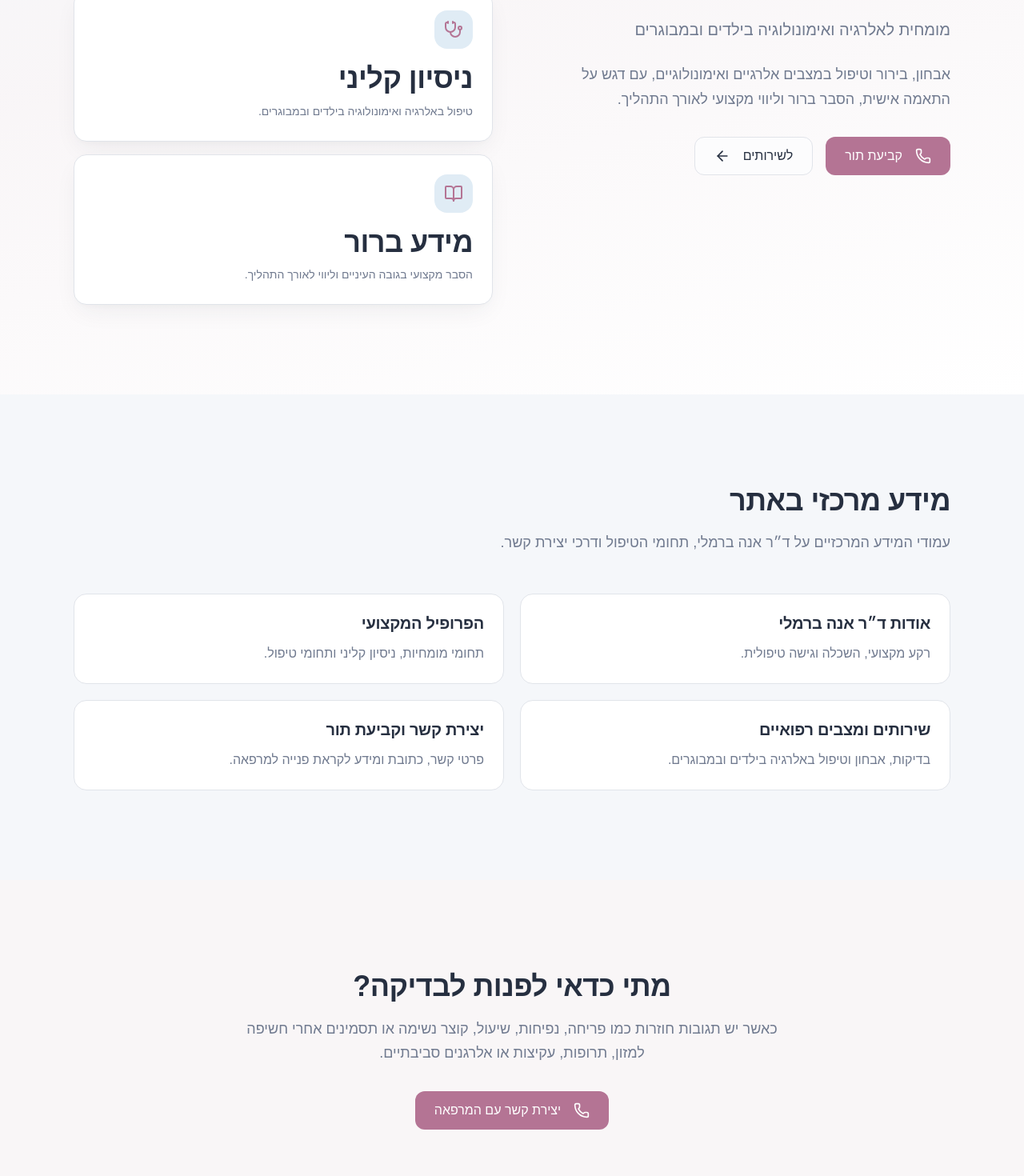
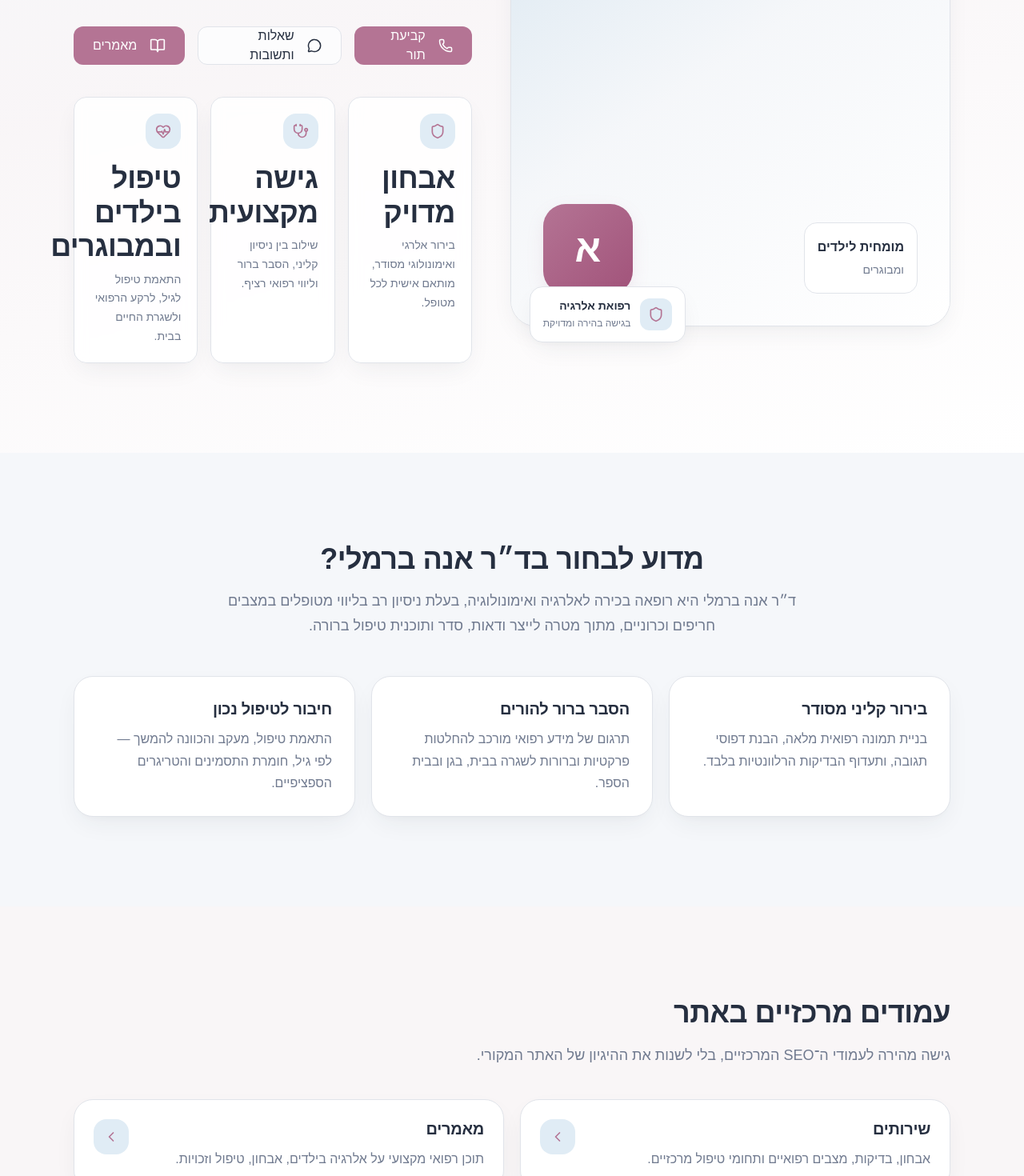
Before and after one commit to shybarm/ihaveallergy-seo, a Next.js app: page / in a window 1280 px wide. Shown: the part 400-1870 px from the top of the page at 80% size. Built offline with nearby package versions, Linux system fonts and the light colour scheme.

Commit message:
Update page.tsx

```diff
--- a/app/page.tsx
+++ b/app/page.tsx
@@ -1,6 +1,14 @@
 import type { Metadata } from "next";
 import Link from "next/link";
-import { Phone, ArrowLeft, Shield, BookOpen, Stethoscope } from "lucide-react";
+import {
+  Phone,
+  MessageCircle,
+  BookOpen,
+  Shield,
+  Stethoscope,
+  ChevronLeft,
+  HeartPulse,
+} from "lucide-react";
 import { Button } from "@/components/ui/button";
 
 export const metadata: Metadata = {
@@ -10,67 +18,127 @@ export const metadata: Metadata = {
   alternates: {
     canonical: "https://ihaveallergy.com/",
   },
+  openGraph: {
+    type: "website",
+    url: "https://ihaveallergy.com/",
+    title: "ד״ר אנה ברמלי | מומחית לאלרגיה ואימונולוגיה",
+    description:
+      "אבחון, בירור וטיפול באלרגיה ואימונולוגיה בילדים ובמבוגרים.",
+    locale: "he_IL",
+    images: [
+      {
+        url: "https://ihaveallergy.com/og-logo.png",
+      },
+    ],
+  },
+  twitter: {
+    card: "summary_large_image",
+    title: "ד״ר אנה ברמלי | מומחית לאלרגיה ואימונולוגיה",
+    description:
+      "אבחון, בירור וטיפול באלרגיה ואימונולוגיה בילדים ובמבוגרים.",
+    images: ["https://ihaveallergy.com/og-logo.png"],
+  },
 };
-
-const quickLinks = [
-  {
-    href: "/about",
-    title: "אודות ד״ר אנה ברמלי",
-    description: "רקע מקצועי, השכלה וגישה טיפולית.",
-  },
-  {
-    href: "/dr-anna-brameli",
-    title: "הפרופיל המקצועי",
-    description: "תחומי מומחיות, ניסיון קליני ותחומי טיפול.",
-  },
-  {
-    href: "/services",
-    title: "שירותים ומצבים רפואיים",
-    description: "בדיקות, אבחון וטיפול באלרגיה בילדים ובמבוגרים.",
-  },
-  {
-    href: "/contact",
-    title: "יצירת קשר וקביעת תור",
-    description: "פרטי קשר, כתובת ומידע לקראת פנייה למרפאה.",
-  },
-];
 
 const trustItems = [
   {
     icon: Shield,
     title: "אבחון מדויק",
-    description: "בירור מסודר ומותאם אישית לכל מטופל.",
+    description: "בירור אלרגי ואימונולוגי מסודר, מותאם אישית לכל מטופל.",
   },
   {
     icon: Stethoscope,
-    title: "ניסיון קליני",
-    description: "טיפול באלרגיה ואימונולוגיה בילדים ובמבוגרים.",
+    title: "גישה מקצועית",
+    description: "שילוב בין ניסיון קליני, הסבר ברור וליווי רפואי רציף.",
   },
   {
-    icon: BookOpen,
-    title: "מידע ברור",
-    description: "הסבר מקצועי בגובה העיניים וליווי לאורך התהליך.",
+    icon: HeartPulse,
+    title: "טיפול בילדים ובמבוגרים",
+    description: "התאמת טיפול לגיל, לרקע הרפואי ולשגרת החיים בבית.",
+  },
+];
+
+const quickLinks = [
+  {
+    href: "/services",
+    title: "שירותים",
+    description: "אבחון, בדיקות, מצבים רפואיים ותחומי טיפול מרכזיים.",
+  },
+  {
+    href: "/blog",
+    title: "מאמרים",
+    description: "תוכן רפואי מקצועי על אלרגיה בילדים, אבחון, טיפול וזכויות.",
+  },
+  {
+    href: "/faq",
+    title: "שאלות ותשובות",
+    description: "תשובות קצרות וברורות לשאלות הנפוצות ביותר של הורים.",
+  },
+  {
+    href: "/contact",
+    title: "יצירת קשר",
+    description: "קביעת תור, פרטי התקשרות ומידע לקראת פנייה למרפאה.",
   },
 ];
 
 export default function HomePage() {
   return (
     <>
-      <section className="gradient-hero py-20 md:py-28">
+      <section className="gradient-hero py-16 md:py-24 lg:py-28">
         <div className="container-medical">
-          <div className="grid items-center gap-12 lg:grid-cols-2">
-            <div className="max-w-3xl">
+          <div className="grid items-center gap-12 lg:grid-cols-[1.05fr_0.95fr]">
+            <div className="order-2 lg:order-1">
+              <div className="relative mx-auto max-w-md lg:max-w-none">
+                <div className="shadow-medical overflow-hidden rounded-[2rem] border border-border/60 bg-card">
+                  <div className="aspect-[4/4.2] bg-[linear-gradient(145deg,hsl(205_45%_90%)_0%,hsl(215_30%_97%)_45%,hsl(0_0%_100%)_100%)] p-8 md:p-10">
+                    <div className="flex h-full items-end justify-between">
+                      <div className="max-w-[220px] rounded-2xl border border-white/60 bg-white/85 p-4 backdrop-blur-sm">
+                        <p className="text-base font-semibold text-foreground">
+                          מומחית לילדים
+                        </p>
+                        <p className="mt-1 text-sm text-muted-foreground">
+                          ומבוגרים
+                        </p>
+                      </div>
+
+                      <div className="gradient-teal shadow-teal flex h-24 w-24 items-center justify-center rounded-[1.75rem] text-4xl font-bold text-primary-foreground md:h-28 md:w-28 md:text-5xl">
+                        א
+                      </div>
+                    </div>
+                  </div>
+                </div>
+
+                <div className="shadow-medical absolute -bottom-5 left-4 rounded-2xl border border-border/60 bg-card px-4 py-3 md:left-6">
+                  <div className="flex items-center gap-3">
+                    <div className="flex h-10 w-10 items-center justify-center rounded-xl bg-accent">
+                      <Shield className="h-5 w-5 text-primary" />
+                    </div>
+                    <div>
+                      <p className="text-sm font-semibold text-foreground">
+                        רפואת אלרגיה
+                      </p>
+                      <p className="text-xs text-muted-foreground">
+                        בגישה בהירה ומדויקת
+                      </p>
+                    </div>
+                  </div>
+                </div>
+              </div>
+            </div>
+
+            <div className="order-1 lg:order-2">
+              <div className="max-w-2xl">
                 <h1 className="text-balance font-bold text-foreground">
                   ד״ר אנה ברמלי
                 </h1>
 
-              <p className="mt-4 text-xl text-muted-foreground">
-                מומחית לאלרגיה ואימונולוגיה בילדים ובמבוגרים
+                <p className="mt-4 text-2xl font-semibold text-primary md:text-3xl">
+                  מומחית לאלרגיה ואימונולוגיה
                 </p>
 
-              <p className="mt-6 text-lg leading-8 text-muted-foreground">
-                אבחון, בירור וטיפול במצבים אלרגיים ואימונולוגיים, עם דגש על
-                התאמה אישית, הסבר ברור וליווי מקצועי לאורך התהליך.
+                <p className="mt-6 text-lg leading-8 text-muted-foreground md:text-xl">
+                  אבחון וטיפול באלרגיות בילדים ומבוגרים, בגישה מקצועית, רגישה
+                  ומבוססת ידע רפואי עדכני.
                 </p>
 
                 <div className="mt-8 flex flex-col gap-4 sm:flex-row">
@@ -81,25 +149,31 @@ export default function HomePage() {
                     </Link>
                   </Button>
 
-                <Button variant="outline" size="lg" asChild>
-                  <Link href="/services">
-                    לשירותים
-                    <ArrowLeft className="mr-2 h-5 w-5" />
+                  <Button size="lg" variant="outline" asChild>
+                    <Link href="/faq">
+                      <MessageCircle className="ml-2 h-5 w-5" />
+                      שאלות ותשובות
+                    </Link>
+                  </Button>
+
+                  <Button size="lg" variant="secondary" asChild>
+                    <Link href="/blog">
+                      <BookOpen className="ml-2 h-5 w-5" />
+                      מאמרים
                     </Link>
                   </Button>
                 </div>
-            </div>
 
-            <div className="grid gap-4 sm:grid-cols-3 lg:grid-cols-1">
+                <div className="mt-10 grid gap-4 sm:grid-cols-3">
                   {trustItems.map((item) => (
                     <div
                       key={item.title}
-                  className="bg-card rounded-2xl border border-border/60 p-6 shadow-medical"
+                      className="rounded-2xl border border-border/60 bg-card/85 p-5 shadow-medical backdrop-blur-sm"
                     >
-                  <div className="bg-accent mb-4 flex h-12 w-12 items-center justify-center rounded-2xl">
-                    <item.icon className="h-6 w-6 text-primary" />
+                      <div className="mb-4 flex h-11 w-11 items-center justify-center rounded-2xl bg-accent">
+                        <item.icon className="h-5 w-5 text-primary" />
                       </div>
-                  <h2 className="text-lg font-semibold text-foreground">
+                      <h2 className="text-base font-semibold text-foreground">
                         {item.title}
                       </h2>
                       <p className="mt-2 text-sm leading-relaxed text-muted-foreground">
@@ -110,18 +184,59 @@ export default function HomePage() {
                 </div>
               </div>
             </div>
+          </div>
+        </div>
       </section>
 
       <section className="section-spacing-lg bg-surface">
         <div className="container-medical">
-          <div className="mb-12 max-w-3xl">
-            <h2 className="font-bold text-foreground">
-              מידע מרכזי באתר
-            </h2>
-            <p className="mt-4 text-lg text-muted-foreground">
-              עמודי המידע המרכזיים על ד״ר אנה ברמלי, תחומי הטיפול ודרכי יצירת
-              קשר.
+          <div className="mx-auto mb-12 max-w-3xl text-center">
+            <h2 className="font-bold text-foreground">מדוע לבחור בד״ר אנה ברמלי?</h2>
+            <p className="mt-4 text-lg leading-8 text-muted-foreground">
+              ד״ר אנה ברמלי היא רופאה בכירה לאלרגיה ואימונולוגיה, בעלת ניסיון רב
+              בליווי מטופלים במצבים חריפים וכרוניים, מתוך מטרה לייצר ודאות,
+              סדר ותוכנית טיפול ברורה.
             </p>
+          </div>
+
+          <div className="grid gap-5 md:grid-cols-3">
+            <div className="card-hover rounded-3xl border border-border/60 bg-card p-7 shadow-medical">
+              <h3 className="text-xl font-bold text-foreground">בירור קליני מסודר</h3>
+              <p className="mt-3 leading-7 text-muted-foreground">
+                בניית תמונה רפואית מלאה, הבנת דפוסי תגובה, ותעדוף הבדיקות
+                הרלוונטיות בלבד.
+              </p>
+            </div>
+
+            <div className="card-hover rounded-3xl border border-border/60 bg-card p-7 shadow-medical">
+              <h3 className="text-xl font-bold text-foreground">הסבר ברור להורים</h3>
+              <p className="mt-3 leading-7 text-muted-foreground">
+                תרגום של מידע רפואי מורכב להחלטות פרקטיות וברורות לשגרה בבית,
+                בגן ובבית הספר.
+              </p>
+            </div>
+
+            <div className="card-hover rounded-3xl border border-border/60 bg-card p-7 shadow-medical">
+              <h3 className="text-xl font-bold text-foreground">חיבור לטיפול נכון</h3>
+              <p className="mt-3 leading-7 text-muted-foreground">
+                התאמת טיפול, מעקב והכוונה להמשך — לפי גיל, חומרת התסמינים
+                והטריגרים הספציפיים.
+              </p>
+            </div>
+          </div>
+        </div>
+      </section>
+
+      <section className="section-spacing-lg bg-surface-warm">
+        <div className="container-medical">
+          <div className="mb-10 flex items-end justify-between gap-6">
+            <div className="max-w-2xl">
+              <h2 className="font-bold text-foreground">עמודים מרכזיים באתר</h2>
+              <p className="mt-4 text-lg leading-8 text-muted-foreground">
+                גישה מהירה לעמודי ה־SEO המרכזיים, בלי לשנות את ההיגיון של האתר
+                המקורי.
+              </p>
+            </div>
           </div>
 
           <div className="grid gap-5 sm:grid-cols-2">
@@ -129,39 +244,24 @@ export default function HomePage() {
               <Link
                 key={item.href}
                 href={item.href}
-                className="bg-card card-hover rounded-2xl border border-border/60 p-6"
+                className="card-hover rounded-3xl border border-border/60 bg-card p-6 shadow-medical"
               >
-                <h3 className="text-xl font-semibold text-foreground">
+                <div className="flex items-start justify-between gap-4">
+                  <div>
+                    <h3 className="text-xl font-bold text-foreground">
                       {item.title}
                     </h3>
-                <p className="mt-3 leading-relaxed text-muted-foreground">
+                    <p className="mt-3 leading-7 text-muted-foreground">
                       {item.description}
                     </p>
+                  </div>
+
+                  <div className="flex h-11 w-11 items-center justify-center rounded-2xl bg-accent">
+                    <ChevronLeft className="h-5 w-5 text-primary" />
+                  </div>
+                </div>
               </Link>
             ))}
-          </div>
-        </div>
-      </section>
-
-      <section className="section-spacing-lg bg-surface-warm">
-        <div className="container-medical">
-          <div className="mx-auto max-w-3xl text-center">
-            <h2 className="font-bold text-foreground">
-              מתי כדאי לפנות לבדיקה?
-            </h2>
-            <p className="mx-auto mt-4 max-w-2xl text-lg text-muted-foreground">
-              כאשר יש תגובות חוזרות כמו פריחה, נפיחות, שיעול, קוצר נשימה או
-              תסמינים אחרי חשיפה למזון, תרופות, עקיצות או אלרגנים סביבתיים.
-            </p>
-
-            <div className="mt-8 flex justify-center">
-              <Button size="lg" asChild>
-                <Link href="/contact">
-                  <Phone className="ml-2 h-5 w-5" />
-                  יצירת קשר עם המרפאה
-                </Link>
-              </Button>
-            </div>
           </div>
         </div>
       </section>
```
Lines whose indentation alone changed are shown as unchanged.
